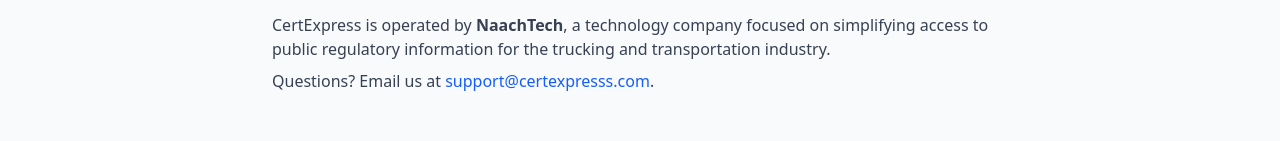
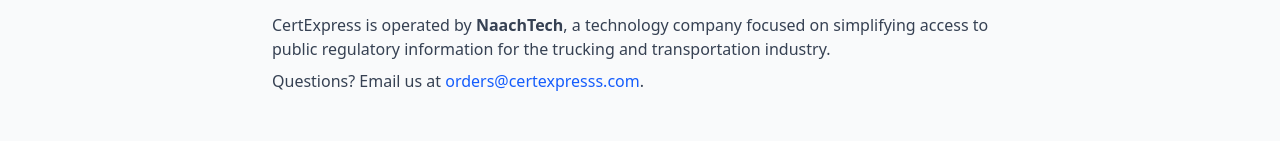
Before and after one commit to Zohu012/cert-express, a Next.js app: page /about in a window 1280 px wide. Shown: the part 811-952 px from the top of the page. Built offline with nearby package versions, Linux system fonts and the light colour scheme.

Commit message:
email update

```diff
--- a/src/app/about/page.tsx
+++ b/src/app/about/page.tsx
@@ -89,10 +89,10 @@
             <p className="mt-2">
               Questions? Email us at{" "}
               <a
-                href="mailto:support@certexpresss.com"
+                href="mailto:orders@certexpresss.com"
                 className="text-blue-600 hover:underline"
               >
-                support@certexpresss.com
+                orders@certexpresss.com
               </a>
               .
             </p>
--- a/src/app/faq/page.tsx
+++ b/src/app/faq/page.tsx
@@ -23,7 +23,7 @@
   },
   {
     q: "What if I cannot download my document?",
-    a: "Email us at support@certexpresss.com with your order email address. We will resend the download link or issue a refund if the document was not delivered successfully.",
+    a: "Email us at orders@certexpresss.com with your order email address. We will resend the download link or issue a refund if the document was not delivered successfully.",
   },
   {
     q: "Can I get a refund?",
@@ -35,7 +35,7 @@
   },
   {
     q: "How long is the download link valid?",
-    a: "Download links are valid for 72 hours from the time of purchase and allow up to 5 downloads. If your link has expired, contact us at support@certexpresss.com.",
+    a: "Download links are valid for 72 hours from the time of purchase and allow up to 5 downloads. If your link has expired, contact us at orders@certexpresss.com.",
   },
   {
     q: "What payment methods are accepted?",
@@ -81,10 +81,10 @@
             Still have questions? We&rsquo;re here to help.
           </p>
           <a
-            href="mailto:support@certexpresss.com"
+            href="mailto:orders@certexpresss.com"
             className="text-blue-600 font-medium hover:underline"
           >
-            support@certexpresss.com
+            orders@certexpresss.com
           </a>
         </div>
       </div>
--- a/src/app/privacy/page.tsx
+++ b/src/app/privacy/page.tsx
@@ -19,7 +19,7 @@
             <p>
               CertExpress is a private document delivery service operated by
               NaachTech. We are not affiliated with any government agency.
-              Contact: support@certexpresss.com
+              Contact: orders@certexpresss.com
             </p>
           </section>
 
@@ -95,10 +95,10 @@
               accounting and legal compliance purposes. To request deletion of
               your email address, contact us at{" "}
               <a
-                href="mailto:support@certexpresss.com"
+                href="mailto:orders@certexpresss.com"
                 className="text-blue-600 hover:underline"
               >
-                support@certexpresss.com
+                orders@certexpresss.com
               </a>
               .
             </p>
@@ -118,10 +118,10 @@
               You may request access to, correction of, or deletion of your
               personal data by emailing{" "}
               <a
-                href="mailto:support@certexpresss.com"
+                href="mailto:orders@certexpresss.com"
                 className="text-blue-600 hover:underline"
               >
-                support@certexpresss.com
+                orders@certexpresss.com
               </a>
               . We will respond within 30 days.
             </p>
@@ -132,10 +132,10 @@
             <p>
               For privacy-related inquiries, contact:{" "}
               <a
-                href="mailto:support@certexpresss.com"
+                href="mailto:orders@certexpresss.com"
                 className="text-blue-600 hover:underline"
               >
-                support@certexpresss.com
+                orders@certexpresss.com
               </a>
             </p>
           </section>
--- a/src/app/terms/page.tsx
+++ b/src/app/terms/page.tsx
@@ -63,7 +63,7 @@
 
 ## 10. Contact
 
-Questions about these terms? Email us: support@certexpresss.com
+Questions about these terms? Email us: orders@certexpresss.com
 `.trim();
 
 export default async function TermsPage() {
--- a/src/components/public-layout.tsx
+++ b/src/components/public-layout.tsx
@@ -64,7 +64,7 @@
 
           {/* Copyright */}
           <div className="text-center text-xs text-gray-400 space-y-1">
-            <p>Email: support@certexpresss.com</p>
+            <p>Email: orders@certexpresss.com</p>
             <p>
               &copy; {new Date().getFullYear()} CertExpress, operated by
               NaachTech. All rights reserved.
```
